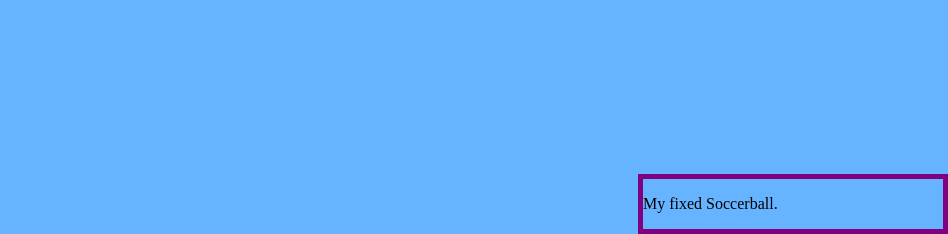
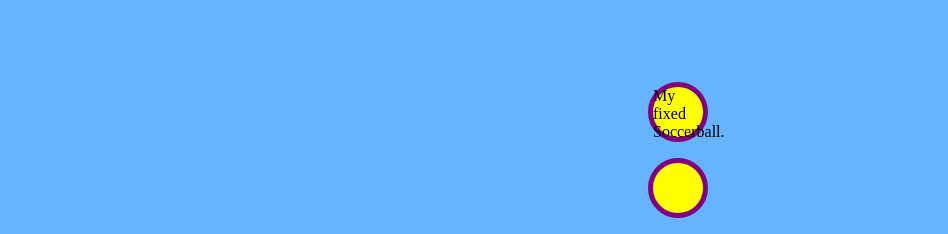
Before and after one commit to Avipatel1107/Avipatel1107.github.io, a plain HTML site: page IASC1P02-2021/Assignment_2/Assignment_2.html in a window 1280 px wide. Shown: the part 566-800 px from the top of the page, 332-1280 px from the left. Drawn offline with Linux system fonts and the light colour scheme.

Commit message:
Update style.css

```diff
--- a/IASC1P02-2021/Assignment_2/style.css
+++ b/IASC1P02-2021/Assignment_2/style.css
@@ -51,5 +51,12 @@ Border-radius:4px;
   bottom: 0;
   right: 0;
   width: 300px;
-  border: 5px solid purple;
+
 }
+.fixed p{
+ border: 5px solid purple;
+height: 50px;
+  width: 50px;
+  background-color: yellow;
+  border-radius: 50%;
+}
```
